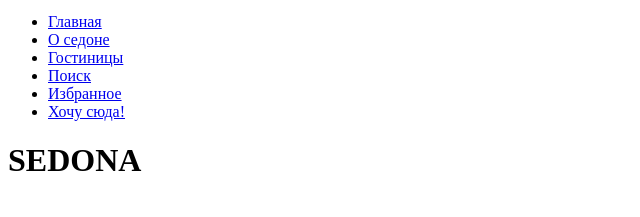
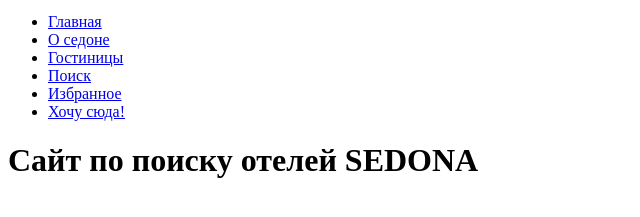
Before and after one commit to htmlacademy-htmlcss/2305609-sedona-36, a plain HTML site: page index.html in a window 1280 px wide. Shown: the part 29-246 px from the top of the page, without its empty margins (0-640 px from the left). Drawn offline with Linux system fonts and the light colour scheme.

Commit message:
Update index.html

```diff
--- a/index.html
+++ b/index.html
@@ -33,7 +33,8 @@
 
 
     <main class="main-page">
-      <h1>SEDONA</h1>
+      <h1> Сайт по поиску отелей
+        SEDONA</h1>
 
     </main>
 
```
